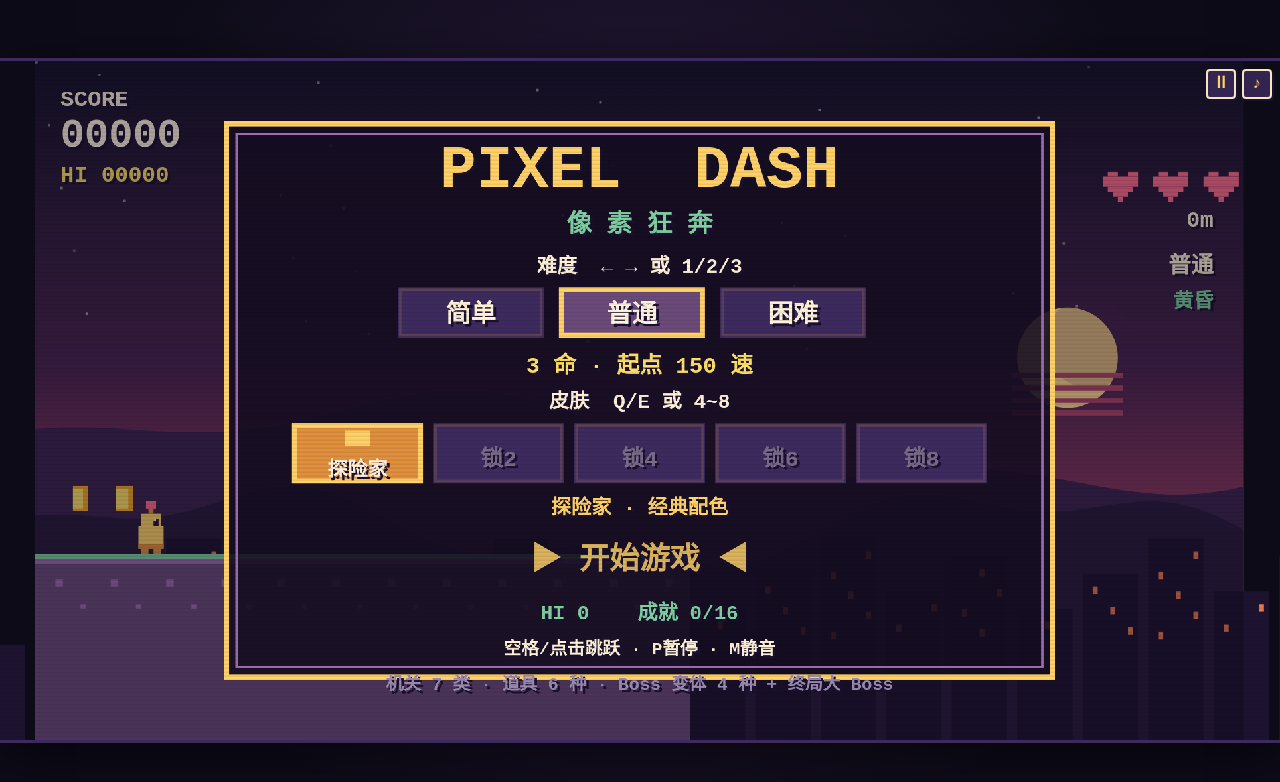
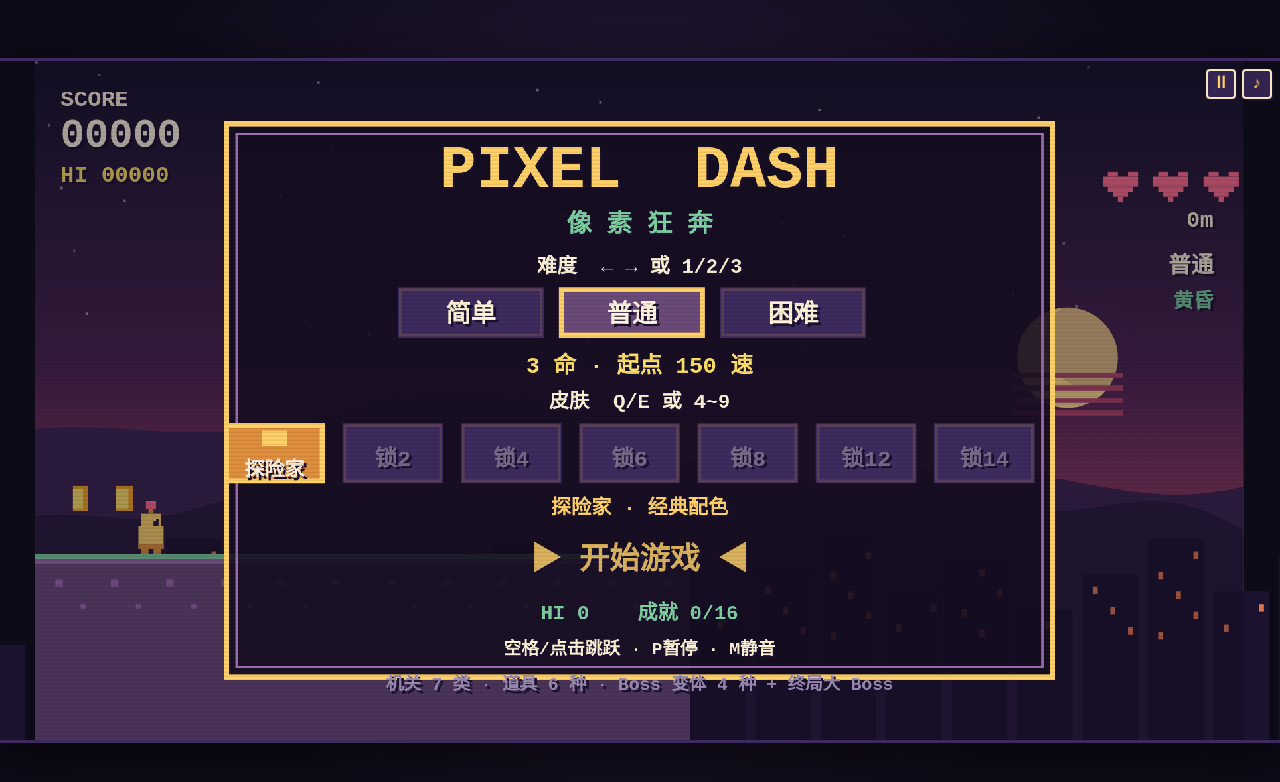
Before and after one commit to Lucasli2018/pixel-dash, a plain HTML site: page index.html in a window 1280 px wide. Drawn offline with Linux system fonts and the light colour scheme; animation ran at ten frames a second.

Commit message:
v8: 皮肤扩至7款(时空旅人12成就/不死鸟14成就) + 数字键4~9直选 + 复活附盾/时停延长被动

```diff
--- a/index.html
+++ b/index.html
@@ -187,15 +187,18 @@ function initEnvSeeds(){
   envSeeds = [];
   for (let i=0;i<48;i++) envSeeds.push({ x:Math.random()*W, y:Math.random()*H, ph:Math.random()*6.3, s:0.6+Math.random()*0.8 });
 }
-/* ---------------- v3 角色皮肤（成就解锁 + 轻被动） ---------------- */
+/* ---------------- v3/v8 角色皮肤（成就解锁 + 轻被动） ---------------- */
 const SKINS = [
-  { key:'hero',   name:'探险家', need:0, body:'#ffd166', dark:'#e08f3c', ant:'#ff6b8b', bonus:'经典配色' },
-  { key:'ghost',  name:'幽灵',   need:2, body:'#8ef0e0', dark:'#4ab8b0', ant:'#c0fff8', bonus:'磁铁范围+20' },
-  { key:'lava',   name:'熔岩',   need:4, body:'#ff8a5c', dark:'#c8442a', ant:'#ffd166', bonus:'踩怪+5分' },
-  { key:'shadow', name:'暗影',   need:6, body:'#9a7ad0', dark:'#5a3a90', ant:'#d0b0ff', bonus:'无敌+0.15秒' },
-  { key:'gold',   name:'黄金',   need:8, body:'#ffe066', dark:'#d49a20', ant:'#fff5b0', bonus:'全部得分×1.05' }
+  { key:'hero',   name:'探险家', tag:'探险家', need:0,  body:'#ffd166', dark:'#e08f3c', ant:'#ff6b8b', bonus:'经典配色' },
+  { key:'ghost',  name:'幽灵',   tag:'幽灵',   need:2,  body:'#8ef0e0', dark:'#4ab8b0', ant:'#c0fff8', bonus:'磁铁范围+20' },
+  { key:'lava',   name:'熔岩',   tag:'熔岩',   need:4,  body:'#ff8a5c', dark:'#c8442a', ant:'#ffd166', bonus:'踩怪+5分' },
+  { key:'shadow', name:'暗影',   tag:'暗影',   need:6,  body:'#9a7ad0', dark:'#5a3a90', ant:'#d0b0ff', bonus:'无敌+0.15秒' },
+  { key:'gold',   name:'黄金',   tag:'黄金',   need:8,  body:'#ffe066', dark:'#d49a20', ant:'#fff5b0', bonus:'全部得分×1.05' },
+  { key:'time',   name:'时空旅人', tag:'时空', need:12, body:'#7fd4ff', dark:'#3a7ab8', ant:'#d0f0ff', bonus:'时停怀表+1.5秒' },
+  { key:'phx',    name:'不死鸟',   tag:'羽鸟', need:14, body:'#ffb347', dark:'#c85a20', ant:'#ffe066', bonus:'复活后附赠护盾' }
 ];
-const MENU_SKIN_BOXES = SKINS.map((s,i)=>({k:s.key, x:W/2-138+i*56, y:144, w:52, h:24}));
+// v8 皮肤 7 格：收窄格子宽度避免超出面板
+const MENU_SKIN_BOXES = SKINS.map((s,i)=>({k:s.key, x:W/2-165+i*47, y:144, w:40, h:24}));
 
 /* ---------------- Canvas / 缩放 ---------------- */
 const cvs = document.getElementById('game');
@@ -570,14 +573,15 @@ addEventListener('keydown', e=>{
   if (state===State.MENU && ['Digit1','Digit2','Digit3'].includes(e.code)){
     diffKey=DIFF_KEYS[+e.code.slice(-1)-1]; SFX.coin(); return;
   }
-  // v3 菜单：Q/E 切换皮肤 / 数字键 4-8 直选
+  // v3/v8 菜单：Q/E 切换皮肤 / 数字键 4-9 直选（含越界保护）
   if (state===State.MENU && (e.code==='KeyQ'||e.code==='KeyE')){
     let i=SKINS.findIndex(s=>s.key===skinKey);
     i=(i+(e.code==='KeyE'?1:SKINS.length-1))%SKINS.length;
     trySkin(SKINS[i].key); return;
   }
-  if (state===State.MENU && /^Digit[4-8]$/.test(e.code)){
-    trySkin(SKINS[+e.code.slice(-1)-4].key); return;
+  if (state===State.MENU && /^Digit[4-9]$/.test(e.code)){
+    const si=+e.code.slice(-1)-4;
+    if (SKINS[si]) trySkin(SKINS[si].key); return;
   }
   if (state===State.OVER && e.code==='KeyB'){ state=State.MENU; return; }
   if (e.code==='KeyP'||e.code==='Escape') togglePause();
@@ -618,13 +622,18 @@ function hurt(reason){
   if (dashT>0 && reason==='enemy') return;
   lives--; hurtCount++; combo=0; comboTimer=0; shake=9; flash=0.25; slowmo=0.08;
   SFX.hurt(); burst(player.x+player.w/2, player.y+player.h/2, C.heart, 14, 160);
-  // v7 凤凰羽：生命归零时原地复活一次
+  // v7/v8 凤凰羽：生命归零时原地复活一次（不死鸟皮肤复活后附赠护盾）
   let revived = false;
   if (lives<=0 && phoenixOn){
     phoenixOn=false; lives=1; revived=true;
     flash=0.45; shake=14; SFX.phoenix();
     burst(player.x+player.w/2, player.y+player.h/2, '#ffb347', 36, 260);
-    toast('🪶 凤凰羽发动！原地复活', '#ffb347');
+    if (skinKey==='phx'){
+      shieldOn=true;
+      toast('🪶 不死鸟复活！并附赠护盾', '#ffb347');
+    } else {
+      toast('🪶 凤凰羽发动！原地复活', '#ffb347');
+    }
   }
   if (lives<=0){ gameOver(); return; }
   player.invuln = revived ? 2.2 : invulnTime();
@@ -926,7 +935,12 @@ function update(dt){
       if (p.type==='shield'){ shieldOn=true; toast('护盾就位 · 抵挡一次伤害', C.shield); }
       else if (p.type==='magnet'){ magnetT=MAGNET_TIME; toast('磁铁 8 秒 · 自动吸金币', C.magnet); }
       else if (p.type==='dash'){ dashT=DASH_TIME; toast('冲刺 5 秒 · 无敌撞怪', C.dash); }
-      else if (p.type==='stop'){ freezeT=FREEZE_TIME; SFX.freeze(); toast('⏱ 时停 3 秒 · 世界静止', '#7fd4ff'); }
+      else if (p.type==='stop'){
+        // v8 时空旅人皮肤：时停时长 +1.5 秒
+        freezeT = FREEZE_TIME + (skinKey==='time'?1.5:0);
+        SFX.freeze();
+        toast('⏱ 时停 '+(freezeT)+' 秒 · 世界静止'+(skinKey==='time'?'（时空旅人加成）':''), '#7fd4ff');
+      }
       else if (p.type==='spring'){ springT=SPRING_TIME; SFX.spring(); toast('👟 弹簧鞋 10 秒 · 跳更高', '#9dff6b'); }
       else { phoenixOn=true; SFX.phoenix(); toast('🪶 凤凰羽 · 死亡时原地复活一次', '#ffb347'); }
     }
@@ -1481,8 +1495,8 @@ function drawMenu(){
     text(d.name, b.x+b.w/2, b.y+14, 10, sel?C.white:C.star, 'center');
   }
   text(D.lives+' 命 · 起点 '+D.runBase+' 速', W/2, 124, 9, C.coin, 'center');
-  // v3 皮肤
-  text('皮肤  Q/E 或 4~8', W/2, 138, 8, C.star, 'center');
+  // v3/v8 皮肤（7 格窄版）
+  text('皮肤  Q/E 或 4~9', W/2, 138, 8, C.star, 'center');
   for (const b of MENU_SKIN_BOXES){
     const sk=SKINS.find(s=>s.key===b.k), unlocked=achvCount()>=sk.need;
     const sel=b.k===skinKey;
@@ -1492,7 +1506,7 @@ function drawMenu(){
     if (unlocked){
       ctx.fillStyle=sk.body; ctx.fillRect(b.x+b.w/2-5,b.y+3,10,7);
       ctx.fillStyle=sk.dark; ctx.fillRect(b.x+b.w/2-5,b.y+9,10,2);
-      text(sk.name, b.x+b.w/2, b.y+21, 8, sel?C.white:C.star, 'center');
+      text(sk.tag||sk.name, b.x+b.w/2, b.y+21, 8, sel?C.white:C.star, 'center');
     } else {
       text('锁'+sk.need, b.x+b.w/2, b.y+17, 9, '#7a6a8a', 'center');
     }
```
Also changed, not shown: 1 other file.
